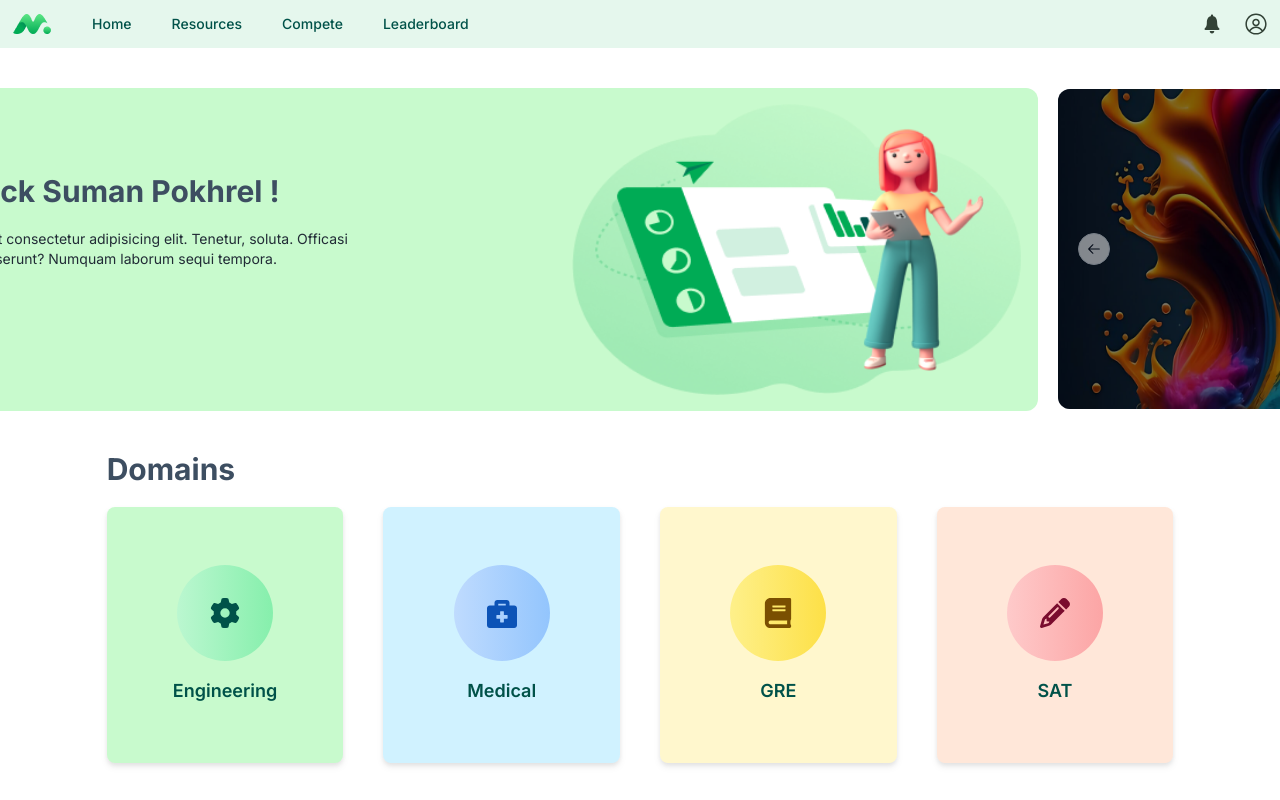
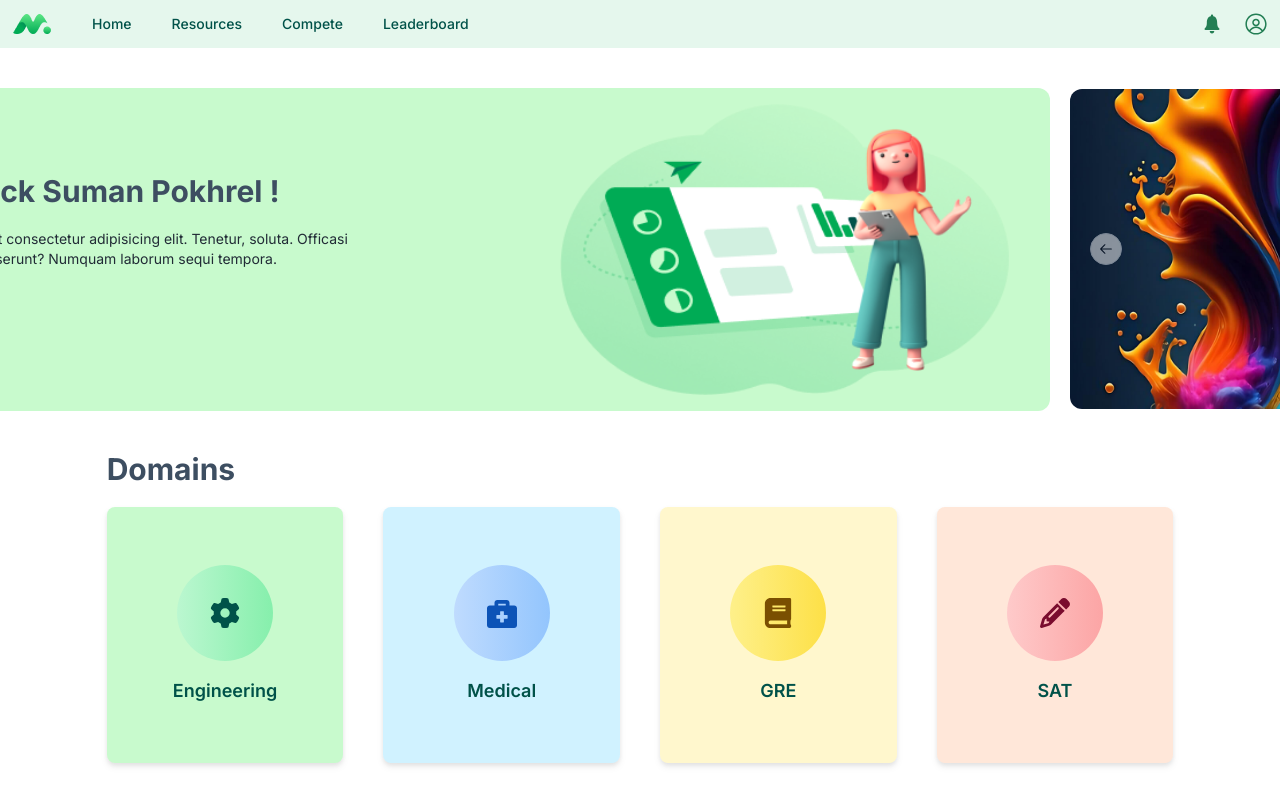
Before and after one commit to Suman196pokhrel/PyroPrep, a Next.js app: page /dashboard in a window 1280 px wide. Shown: the top 800 px of the page. Built offline with nearby package versions, Linux system fonts and the light colour scheme.

Commit message:
finished dashboard page UI

```diff
--- a/components/molecules/DashBanner.tsx
+++ b/components/molecules/DashBanner.tsx
@@ -4,7 +4,7 @@ import { Button } from '../atoms/button'
 
 const DashBanner = () => {
     return (
-        <div className=' bg-[#C8FACD] rounded-xl flex items-center justify-between p-4 w-3/4'>
+        <div className=' bg-[#C8FACD] rounded-xl flex items-center justify-between px-10 py-4 w-3/4'>
             {/* LEFT  */}
             <div className='w-1/2 flex flex-col items-start gap-5'>
                 <h2 className='text-[#3d4e61] font-bold text-3xl'>Welcome back Suman Pokhrel !</h2>
--- a/components/molecules/DashCarousel.tsx
+++ b/components/molecules/DashCarousel.tsx
@@ -41,9 +41,9 @@ const DashCarousel = () => {
                 </CarouselContent>
 
 
-                <div className=' absolute bg-black top-0 h-[320px] w-[423px] rounded-xl bg-opacity-50'>
+                {/* <div className=' absolute bg-black top-0 h-[320px] w-[423px] rounded-xl bg-opacity-50'>
 
-                </div>
+                </div> */}
 
                 <CarouselPrevious />
                 <CarouselNext />
--- a/components/molecules/DashNavbar.tsx
+++ b/components/molecules/DashNavbar.tsx
@@ -52,7 +52,7 @@ const DashNavbar = () => {
 
 
             {/* RIGHT  */}
-            <div className='flex items-center gap-5 text-2xl font-bold text-[#324236]'>
+            <div className='flex items-center gap-5 text-2xl font-bold text-[#237e54]'>
                 <IoIosNotifications className=' cursor-pointer' />
                 <RxAvatar />
             </div>
--- a/components/pages/DashboardPage.tsx
+++ b/components/pages/DashboardPage.tsx
@@ -4,10 +4,6 @@ import { FaBriefcaseMedical } from "react-icons/fa";
 import { FaBook } from "react-icons/fa";
 import { FaPencil } from "react-icons/fa6";
 import Link from 'next/link';
-
-
-
-
 
 
 
@@ -55,6 +51,7 @@ const mockDomains = [
 ]
 
 
+
 const DashboardPage = () => {
     return (
         <section className='w-full flex flex-col gap-5'>
```
